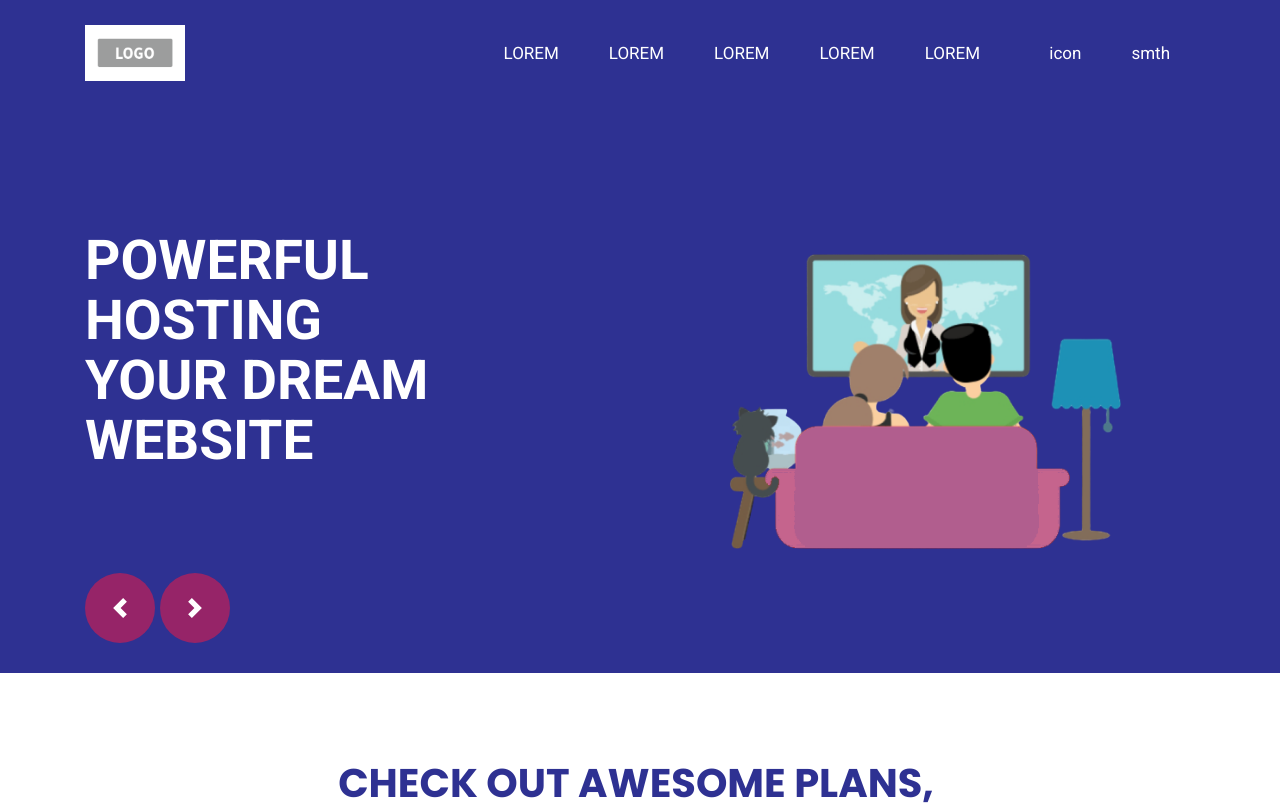
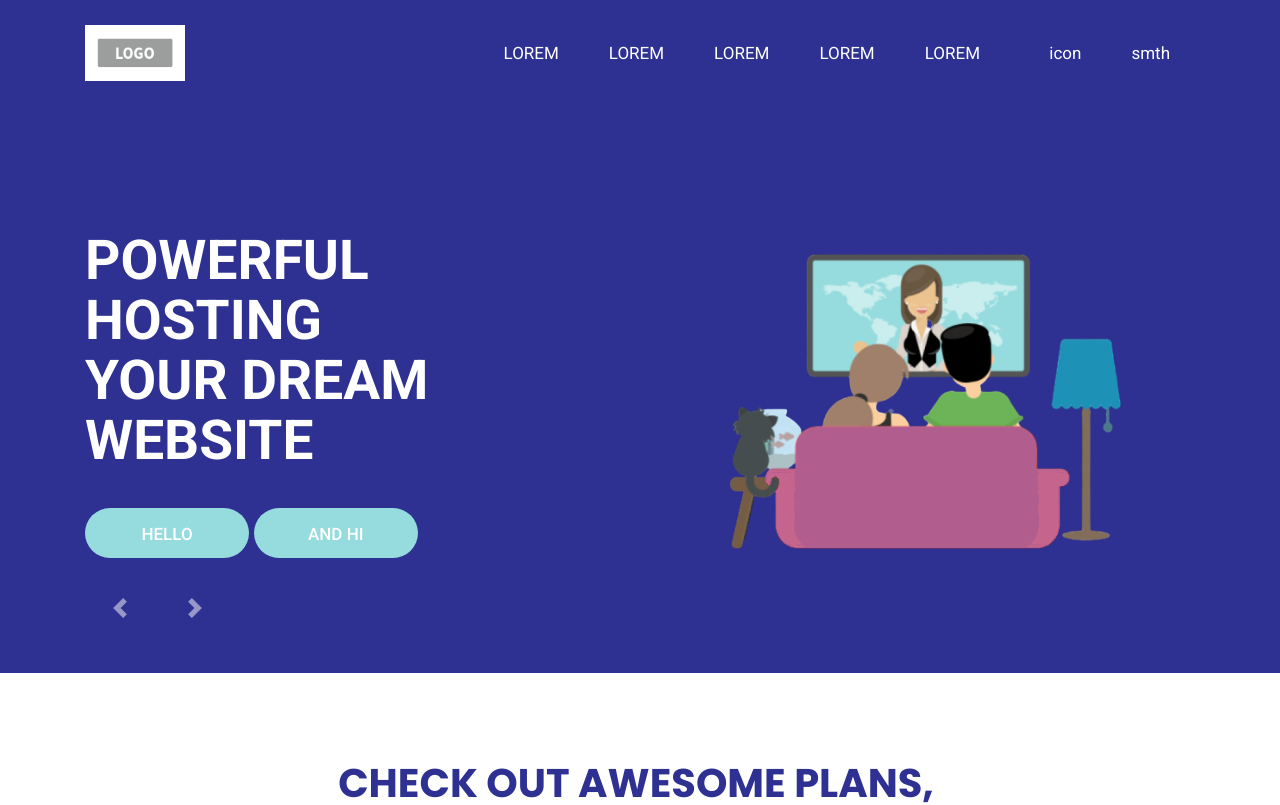
Before and after one commit to nathaliemekahal/troiiptv, a React (Create React App) app: page / in a window 1280 px wide. Shown: the top 805 px of the page. Built offline with nearby package versions, Linux system fonts and the light colour scheme.

Commit message:
button component

```diff
--- a/src/App.css
+++ b/src/App.css
@@ -44,19 +44,28 @@
 
 .carousel-control-prev {
   border-radius: 50%;
-  background-color: #ad235fd2;
+  background-color: transparent;
   height: 70px;
   width: 70px;
-  opacity: 1;
+
   font-size: 15px;
   top: 100%;
 }
+.carousel-control-prev:hover {
+  background-color: #b15e8e;
+  opacity: 0.4;
+  transition: all 0.3s ease-in;
+}
+.carousel-control-next:hover {
+  background-color: #b15e8e;
+  opacity: 0.4;
+  transition: all 0s ease-in;
+}
 .carousel-control-next {
   border-radius: 50%;
-  background-color: #ad235fd2;
+  background-color: transparent;
   height: 70px;
   width: 70px;
-  opacity: 1;
   font-size: 15px;
   top: 100%;
   right: 0;
--- a/src/components/Button.jsx
+++ b/src/components/Button.jsx
@@ -0,0 +1,16 @@
+import React, { Component } from "react";
+import "../styles/Button.css";
+
+export class Button extends Component {
+  constructor(props) {
+    super(props);
+
+    this.state = {};
+  }
+
+  render() {
+    return <button className="btn-class">{this.props.btnContent}</button>;
+  }
+}
+
+export default Button;
--- a/src/components/Jumbotron.jsx
+++ b/src/components/Jumbotron.jsx
@@ -1,6 +1,6 @@
 import React, { Component } from "react";
 import { Container, Carousel, Row, Col } from "react-bootstrap";
-
+import Btn from "./Button";
 export class Jumbotron extends Component {
   render() {
     return (
@@ -15,6 +15,8 @@ export class Jumbotron extends Component {
                   <br /> Your dream <br />
                   website{" "}
                 </h1>
+                <Btn btnContent="hello" />
+                <Btn btnContent="and hi" />
               </Col>
               <Col md={6}>
                 <img
--- /dev/null
+++ b/src/styles/Button.css
@@ -0,0 +1,17 @@
+.btn-class {
+  font-size: 17px;
+  background-color: #96dcde;
+  color: #fff;
+  width: 100%;
+  max-width: 164px;
+  text-align: center;
+  display: inline-block;
+  /* transition: ease-in all 0.5s; */
+  font-weight: 500;
+  border-radius: 50px;
+  border: 0;
+  height: 50px;
+  line-height: 50px;
+  text-transform: uppercase;
+  margin-right: 0.3rem;
+}
--- a/src/styles/PriceCard.css
+++ b/src/styles/PriceCard.css
@@ -4,7 +4,7 @@
   /*border: 4px solid #4450b0; */
   padding: 15px;
   font-size: 17px;
-  box-shadow: -1px 1px 5px 9px rgba(8, 9, 74, 0.4);
+  box-shadow: 3px 2px 5px 0px rgba(0, 0, 0, 0.75);
 }
 #priceCard p {
   text-align: center;
```
